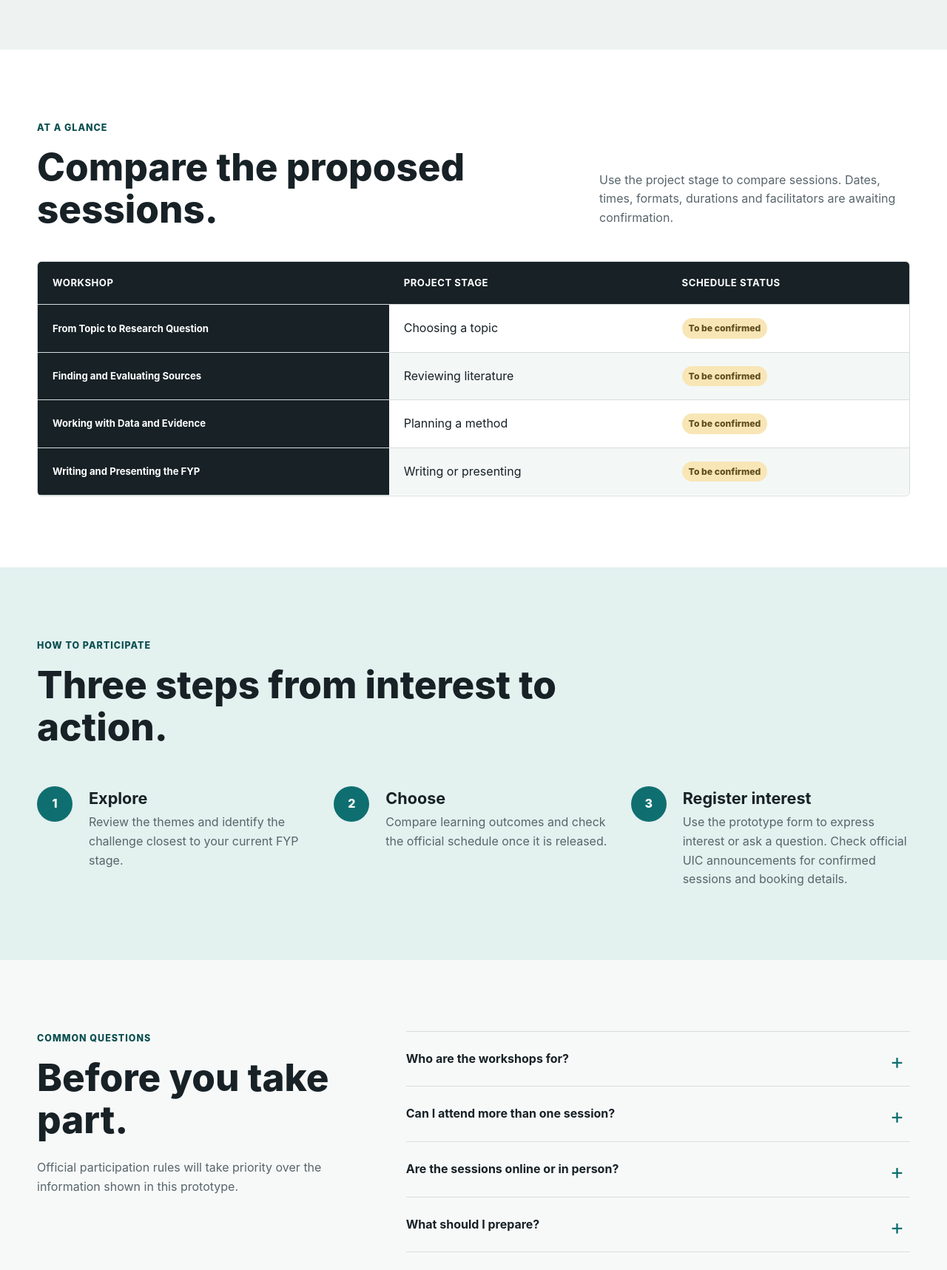
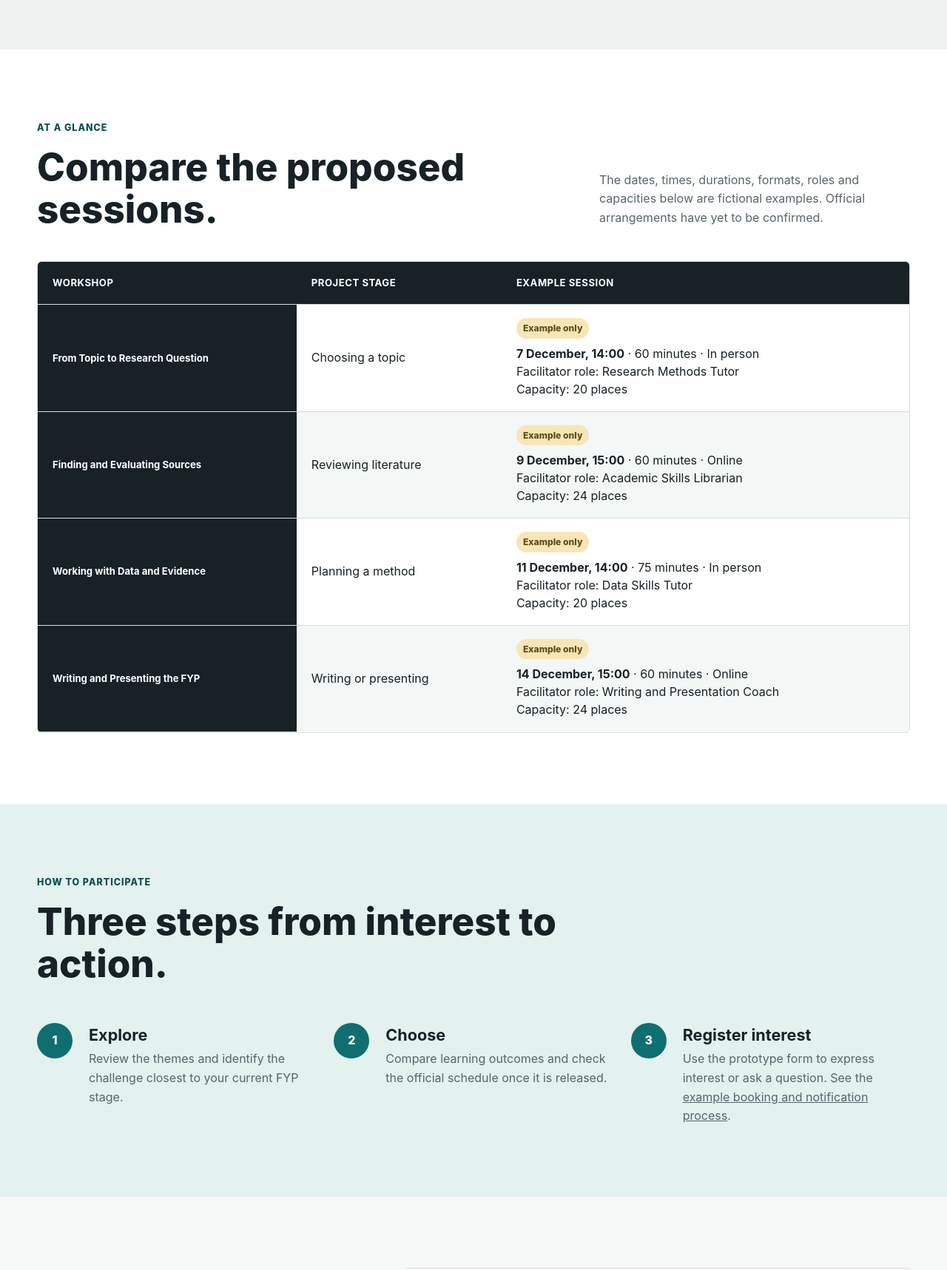
Before and after one commit to zizhen-a11y/uic-fyp-research-workshops, a Flask app: page / in a window 1280 px wide. Shown: the part 2560-4277 px from the top of the page at 74% size. Run offline with Flask 3, Linux system fonts and the light colour scheme; some libraries are stand-ins or nearby versions.

Commit message:
Show illustrative workshop schedules and participation processes

```diff
--- a/fyp-research-workshops-flask-deployment/app.py
+++ b/fyp-research-workshops-flask-deployment/app.py
@@ -17,6 +17,13 @@ csrf = CSRFProtect()
 WORKSHOPS = [
     {
         "slug": "question",
+        "example_session": {
+            "date_time": "7 December, 14:00",
+            "duration_minutes": 60,
+            "mode": "In person",
+            "facilitator_role": "Research Methods Tutor",
+            "capacity": 20,
+        },
         "stage": "Choosing a topic",
         "prepare": "Bring a broad topic and one constraint you need to work around.",
         "takeaway": "A draft question and a scope checklist.",
@@ -38,6 +45,13 @@ WORKSHOPS = [
     },
     {
         "slug": "sources",
+        "example_session": {
+            "date_time": "9 December, 15:00",
+            "duration_minutes": 60,
+            "mode": "Online",
+            "facilitator_role": "Academic Skills Librarian",
+            "capacity": 24,
+        },
         "stage": "Reviewing literature",
         "prepare": "Bring a draft question or two keywords you have already tried.",
         "takeaway": "A search plan and criteria for checking sources.",
@@ -59,6 +73,13 @@ WORKSHOPS = [
     },
     {
         "slug": "data",
+        "example_session": {
+            "date_time": "11 December, 14:00",
+            "duration_minutes": 75,
+            "mode": "In person",
+            "facilitator_role": "Data Skills Tutor",
+            "capacity": 20,
+        },
         "stage": "Planning a method",
         "prepare": "Bring your question and a short description of the evidence you can access.",
         "takeaway": "A question-to-evidence map and notes on responsible data handling.",
@@ -80,6 +101,13 @@ WORKSHOPS = [
     },
     {
         "slug": "writing",
+        "example_session": {
+            "date_time": "14 December, 15:00",
+            "duration_minutes": 60,
+            "mode": "Online",
+            "facilitator_role": "Writing and Presentation Coach",
+            "capacity": 24,
+        },
         "stage": "Writing or presenting",
         "prepare": "Bring a draft outline or the finding you want to explain.",
         "takeaway": "A revised outline or a short plan for presenting a finding.",
@@ -165,6 +193,7 @@ def create_app(test_config: dict | None = None) -> Flask:
                 "outcomes": item["outcomes"],
                 "prepare": item["prepare"],
                 "takeaway": item["takeaway"],
+                "example_session": item["example_session"],
             }
             for item in WORKSHOPS
         }
--- a/fyp-research-workshops-flask-deployment/static/css/styles.css
+++ b/fyp-research-workshops-flask-deployment/static/css/styles.css
@@ -332,6 +332,12 @@ details p { padding: 0 54px 24px 0; color: var(--muted); }
 
 .card-stage { margin-bottom: 0.35rem; font-weight: 700; }
 .schedule-section table { min-width: 0; }
+.schedule-example { margin-top: 0.5rem; line-height: 1.5; }
+.example-message { margin: 0.75rem 0; padding: 0.75rem 1rem; border-left: 3px solid var(--line); }
+.demo-warning a { color: inherit; text-decoration: underline; }
+@media (max-width: 520px) {
+  .schedule-section th, .schedule-section td { padding: 0.7rem; }
+}
 .schedule-section tbody th { text-align: left; letter-spacing: normal; text-transform: none; }
 .dialog-planning { display: grid; gap: 0.25rem; margin: 0 0 1.3rem; }
 .dialog-planning dt { font-weight: 700; }
--- a/fyp-research-workshops-flask-deployment/static/js/script.js
+++ b/fyp-research-workshops-flask-deployment/static/js/script.js
@@ -64,6 +64,9 @@ document.querySelectorAll(".details-button").forEach((button) => {
     dialogDescription.textContent = workshop.description;
     document.querySelector("#dialog-prepare").textContent = workshop.prepare;
     document.querySelector("#dialog-takeaway").textContent = workshop.takeaway;
+    const example = workshop.example_session;
+    document.querySelector("#dialog-example").textContent =
+      `${example.date_time} · ${example.duration_minutes} minutes · ${example.mode} · ${example.facilitator_role} · ${example.capacity} places. Example only.`;
     dialogOutcomes.replaceChildren(...workshop.outcomes.map((outcome) => {
       const item = document.createElement("li");
       item.textContent = outcome;
--- a/fyp-research-workshops-flask-deployment/templates/index.html
+++ b/fyp-research-workshops-flask-deployment/templates/index.html
@@ -22,7 +22,7 @@
             page.searchParams.getAll(key).length !== 1) return;
       }
       if (page.hash && !["#top", "#main-content", "#about", "#workshops", "#schedule",
-                         "#faq", "#register", "#primary-nav"].includes(page.hash)) return;
+                         "#faq", "#register", "#booking-preview", "#data-handling", "#primary-nav"].includes(page.hash)) return;
       const config = {
         page_location: page.origin + "/" + page.search,
         page_referrer: document.referrer ? new URL(document.referrer).origin + "/" : "",
@@ -49,7 +49,7 @@
   <a class="skip-link" href="#main-content">Skip to content</a>
 
   <div class="notice" role="status">
-    <strong>Prototype website:</strong> session dates and registration routes are pending official confirmation.
+    <strong>Prototype website:</strong> All example dates, roles, capacities and processes are for demonstration only. Official arrangements are pending.
   </div>
 
   <header class="site-header">
@@ -159,16 +159,27 @@
             <p class="eyebrow dark">At a glance</p>
             <h2 id="schedule-title">Compare the proposed sessions.</h2>
           </div>
-          <p class="heading-note">Use the project stage to compare sessions. Dates, times, formats, durations and facilitators are awaiting confirmation.</p>
+          <p class="heading-note">The dates, times, durations, formats, roles and capacities below are fictional examples. Official arrangements have yet to be confirmed.</p>
         </div>
         <div class="table-wrap" tabindex="0" aria-label="Scrollable workshop schedule">
           <table>
             <thead>
-              <tr><th scope="col">Workshop</th><th scope="col">Project stage</th><th scope="col">Schedule status</th></tr>
+              <tr><th scope="col">Workshop</th><th scope="col">Project stage</th><th scope="col">Example session</th></tr>
             </thead>
             <tbody>
               {% for workshop in workshops %}
-              <tr><th scope="row">{{ workshop.title }}</th><td>{{ workshop.stage }}</td><td><span class="status">{{ workshop.date }}</span></td></tr>
+              <tr>
+                <th scope="row">{{ workshop.title }}</th>
+                <td>{{ workshop.stage }}</td>
+                <td>
+                  <span class="status">Example only</span>
+                  <div class="schedule-example">
+                    <strong>{{ workshop.example_session.date_time }}</strong> · {{ workshop.example_session.duration_minutes }} minutes · {{ workshop.example_session.mode }}<br>
+                    Facilitator role: {{ workshop.example_session.facilitator_role }}<br>
+                    Capacity: {{ workshop.example_session.capacity }} places
+                  </div>
+                </td>
+              </tr>
               {% endfor %}
             </tbody>
           </table>
@@ -183,7 +194,7 @@
         <ol class="steps-list">
           <li><span>1</span><div><h3>Explore</h3><p>Review the themes and identify the challenge closest to your current FYP stage.</p></div></li>
           <li><span>2</span><div><h3>Choose</h3><p>Compare learning outcomes and check the official schedule once it is released.</p></div></li>
-          <li><span>3</span><div><h3>Register interest</h3><p>Use the prototype form to express interest or ask a question. Check official UIC announcements for confirmed sessions and booking details.</p></div></li>
+          <li><span>3</span><div><h3>Register interest</h3><p>Use the prototype form to express interest or ask a question. See the <a href="#booking-preview">example booking and notification process</a>.</p></div></li>
         </ol>
       </div>
     </section>
@@ -206,7 +217,7 @@
           </details>
           <details>
             <summary>Are the sessions online or in person?</summary>
-            <p>The delivery mode has not yet been confirmed for this case-study prototype.</p>
+            <p>The example schedule shows both delivery formats. The actual mode and venue remain unconfirmed.</p>
           </details>
           <details>
             <summary>What should I prepare?</summary>
@@ -215,6 +226,21 @@
           <details>
             <summary>What happens when I submit this form?</summary>
             <p>The prototype saves your entry and shows a reference number. A place is only confirmed through the official UIC booking process. The prototype sends no automatic email.</p>
+          </details>
+          <details id="booking-preview" open>
+            <summary>Official booking, replies and email notifications</summary>
+            <p><strong>Official booking link</strong> · Pending. Bookings are currently unavailable.</p>
+            <p><strong>Example process</strong> · An organiser checks the enquiry queue. The example reply target is two working days. If the schedule is confirmed, a notification could include the date, preparation notes and an official booking link. The prototype has no staffed inbox or reply commitment.</p>
+            <blockquote class="example-message">
+              <strong>Sample notification · message preview only</strong><br>
+              Thanks for expressing interest. Once a session is confirmed, this message would include the verified time and the formal booking link. Your interest reference identifies your original entry.
+            </blockquote>
+          </details>
+          <details id="data-handling" open>
+            <summary>Data use, retention and deletion</summary>
+            <p><strong>Current prototype</strong> · The project database stores the form entry to demonstrate submission. Use invented names, example email addresses and sample messages. No fixed retention period or automatic deletion operates in this prototype.</p>
+            <p><strong>Example policy</strong> · Authorised organisers would use the records to review enquiries and manage interest, keep them for up to 30 days after the programme, and delete them at the end of that period.</p>
+            <p><strong>Example deletion request</strong> · Use a verified organiser contact, provide the entry reference, and ask for confirmation after deletion. No organiser contact or deletion request channel has been published for this prototype.</p>
           </details>
         </div>
       </div>
@@ -229,7 +255,7 @@
           {% if ga4_id %}
           <p class="source-note"><strong>Website analytics.</strong> We use Google Analytics to measure visits, workshop selections and form activity. Google Analytics may use cookies. We send the type of successful request, but keep your name, email, message and reference number out of analytics.</p>
           {% endif %}
-          <p class="demo-warning"><strong>Case-study database.</strong> Information entered here is saved to this project's database. Do not enter sensitive or confidential information.</p>
+          <p class="demo-warning"><strong>Case-study database.</strong> This demonstration stores form entries. Use an invented name and an example email address. Read the <a href="#data-handling">data handling and deletion example</a>.</p>
         </div>
 
         <form id="interest-form" class="interest-form" novalidate>
@@ -303,6 +329,7 @@
     <dl class="dialog-planning">
       <dt>Suggested preparation</dt><dd id="dialog-prepare"></dd>
       <dt>Proposed takeaway</dt><dd id="dialog-takeaway"></dd>
+      <dt>Example session details</dt><dd id="dialog-example"></dd>
     </dl>
     <button class="button button-primary dialog-register" type="button">Register interest <span aria-hidden="true">&rarr;</span></button>
   </dialog>
```
